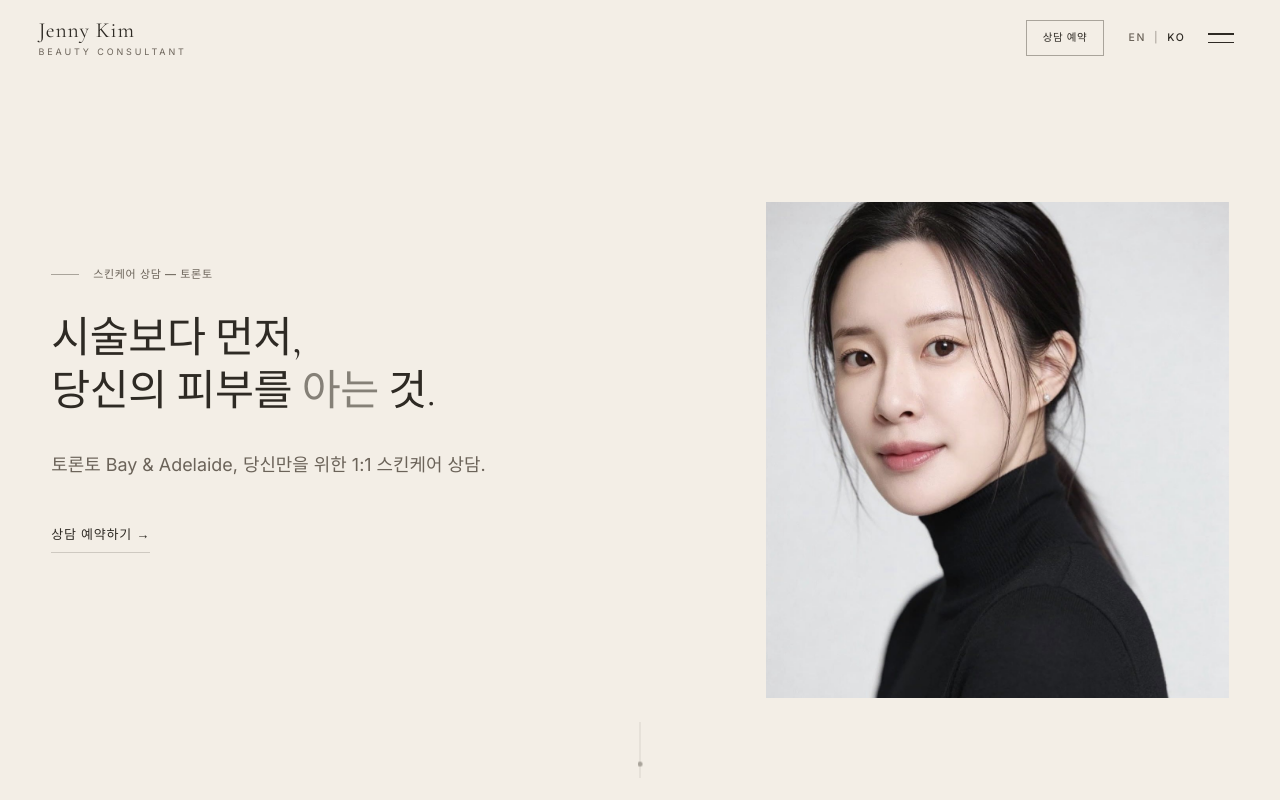
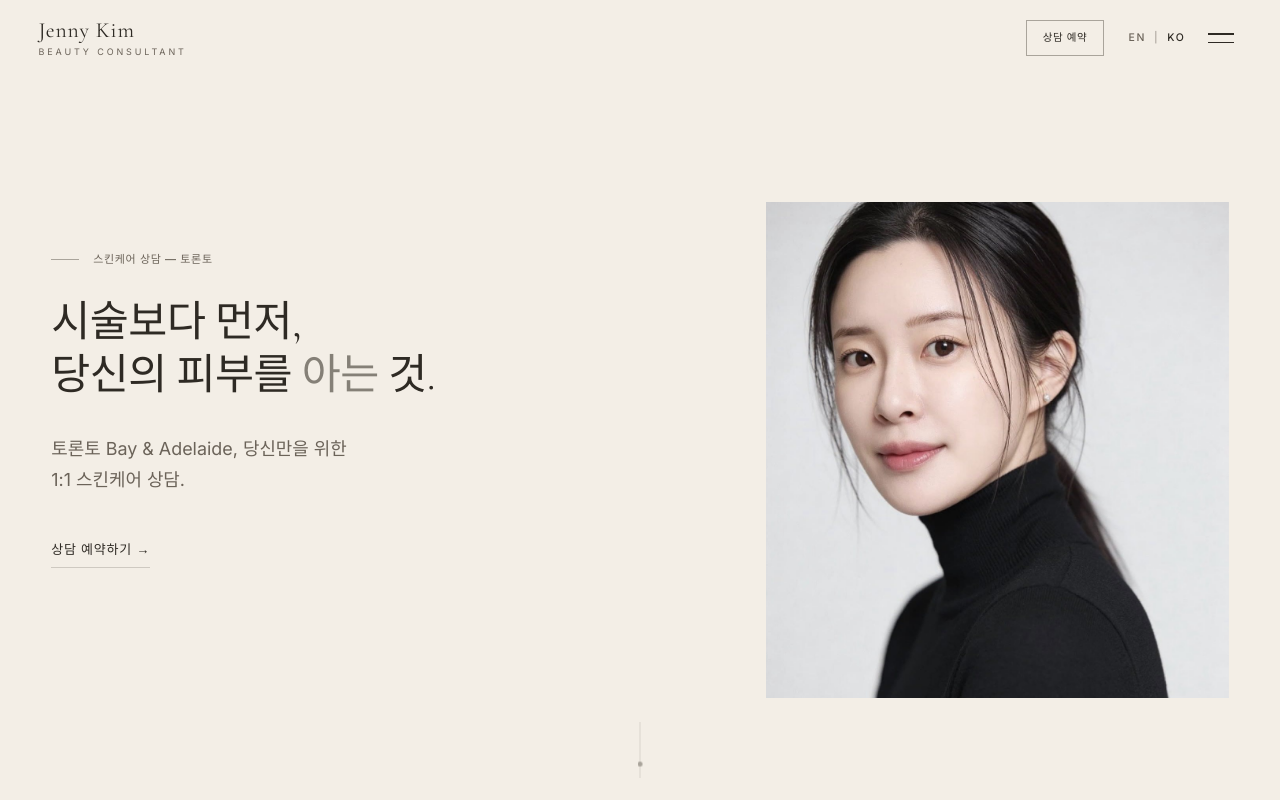
Before and after one commit to kyungleekim92-cmd/jenny-kim-beauty, a Next.js app: page /ko in a window 1280 px wide. Shown: the top 800 px of the page. Built offline with nearby package versions, Linux system fonts and the light colour scheme.

Commit message:
Hero KO: break line before 1:1

```diff
--- a/components/Hero.tsx
+++ b/components/Hero.tsx
@@ -33,8 +33,9 @@ const copy = {
     ),
     lede: (
       <>
-        토론토 Bay & Adelaide, 당신만을 위한 <span style={{ whiteSpace: "nowrap" }}>1:1</span> 스킨케어
-        상담.
+        토론토 Bay & Adelaide, 당신만을 위한
+        <br />
+        1:1 스킨케어 상담.
       </>
     ),
     cta: "상담 예약하기",
```
